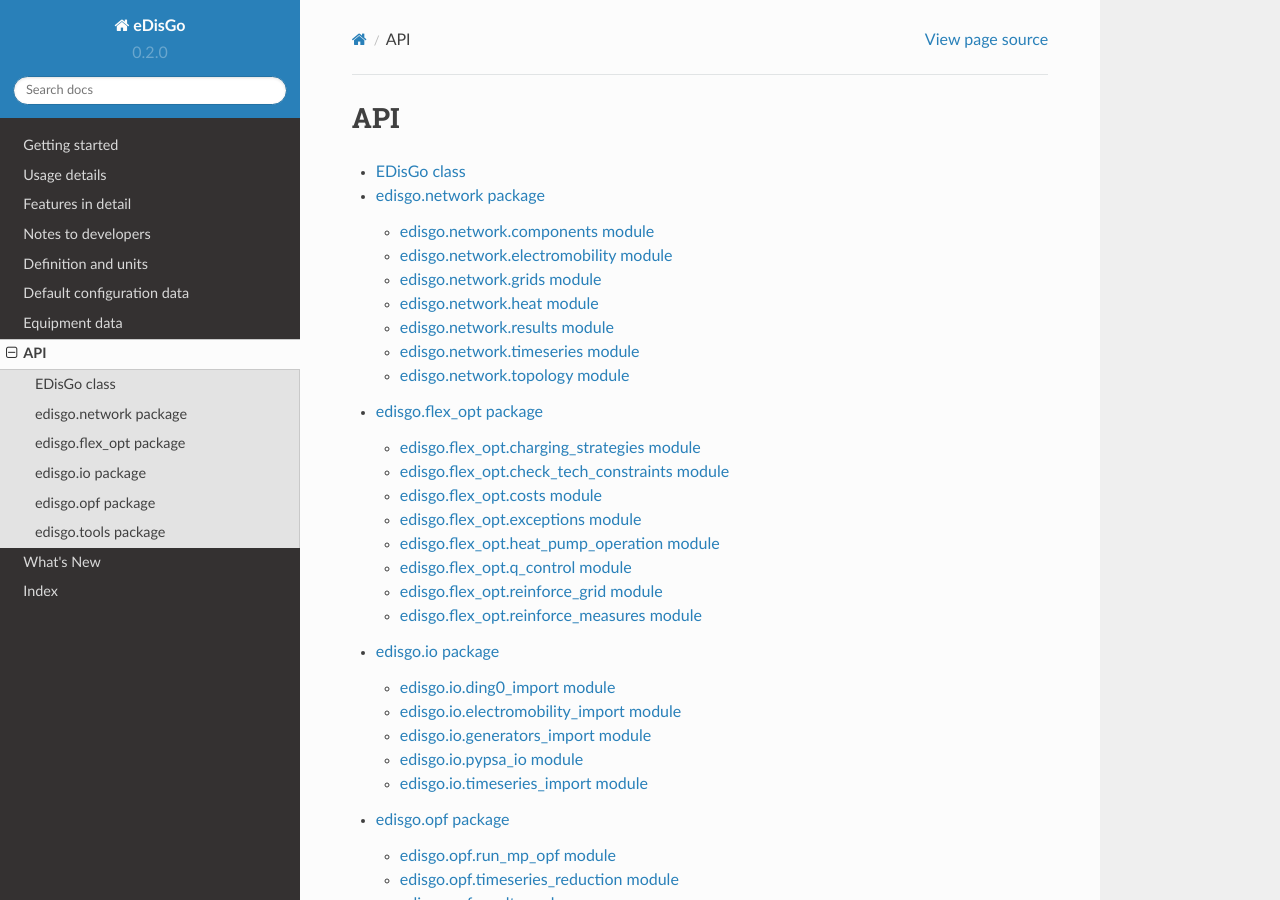
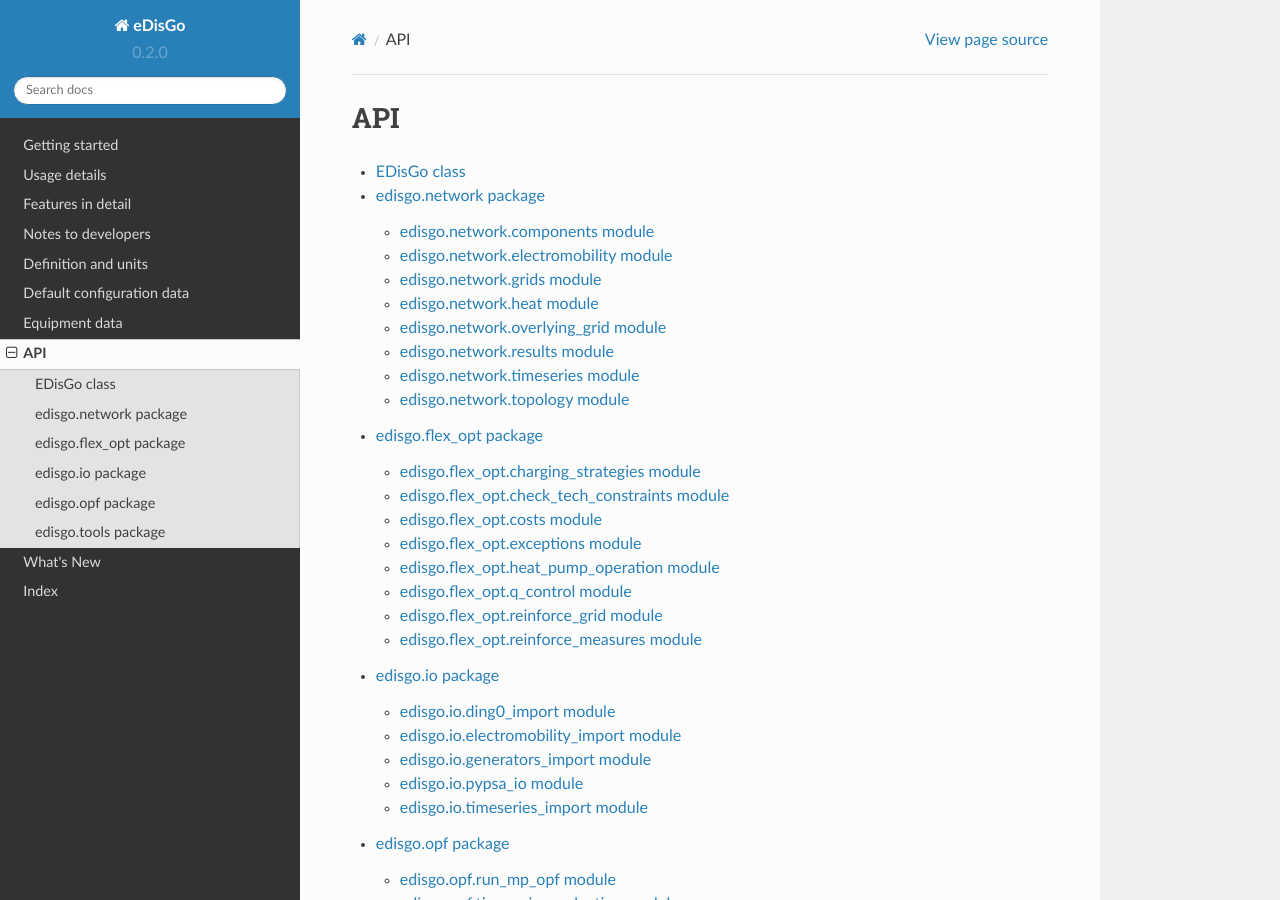
Before and after one commit to openego/eDisGo, a Sphinx documentation site: the page built from doc/api.rst, in a window 1280 px wide and 900 px high. Built offline with Sphinx 7.4.7 and the Read the Docs theme 2.0.0, drawn with Linux system fonts in a browser that asks for light colours; formulas are drawn with MathJax 3.

Commit message:
Add overlying_grid module to documentation

```diff
--- a/doc/api/edisgo.network.rst
+++ b/doc/api/edisgo.network.rst
@@ -33,6 +33,14 @@ edisgo.network.heat module
    :undoc-members:
    :show-inheritance:
 
+edisgo.network.overlying_grid module
+-------------------------------------
+
+.. automodule:: edisgo.network.overlying_grid
+   :members:
+   :undoc-members:
+   :show-inheritance:
+
 edisgo.network.results module
 -----------------------------
 
```
